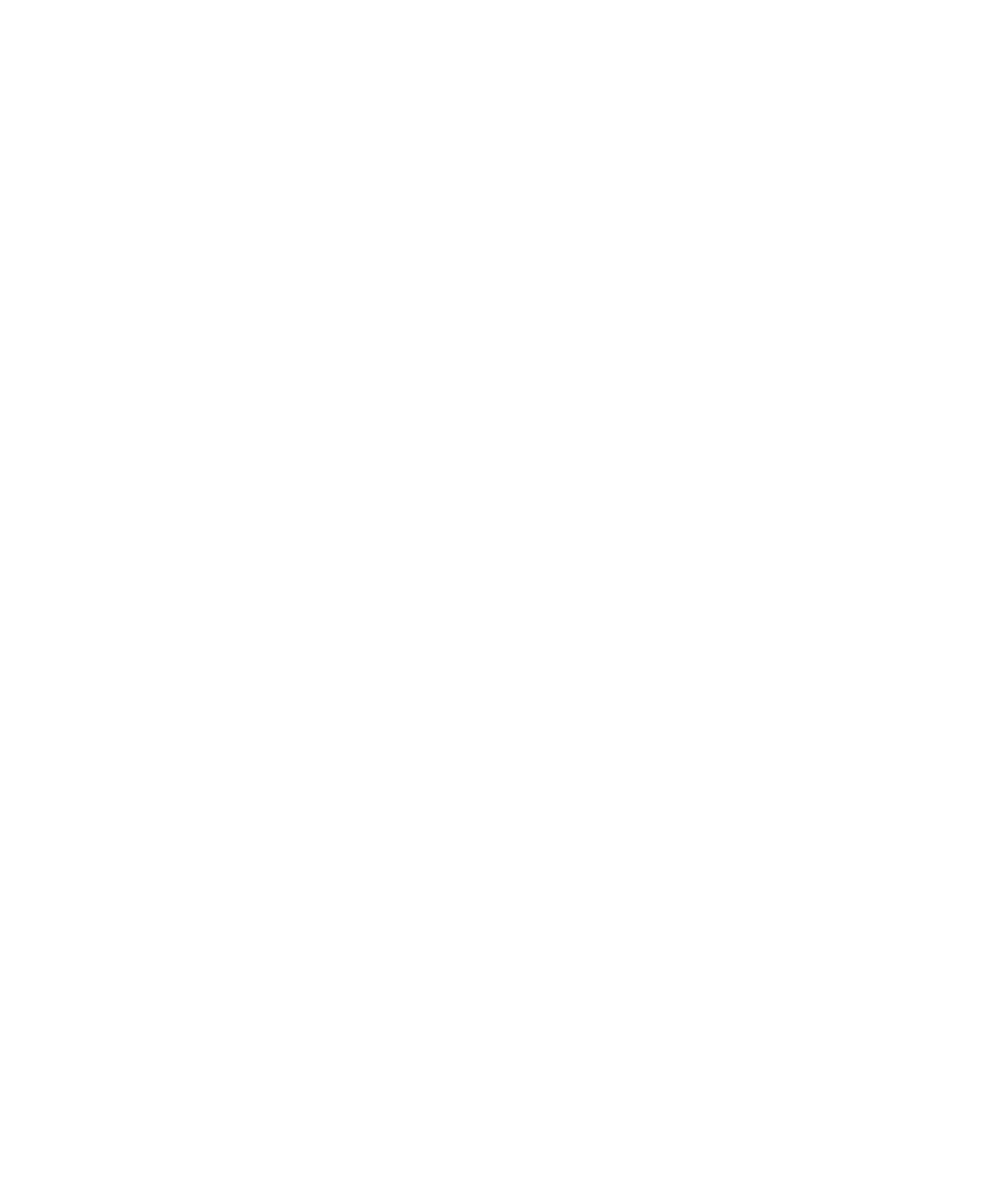
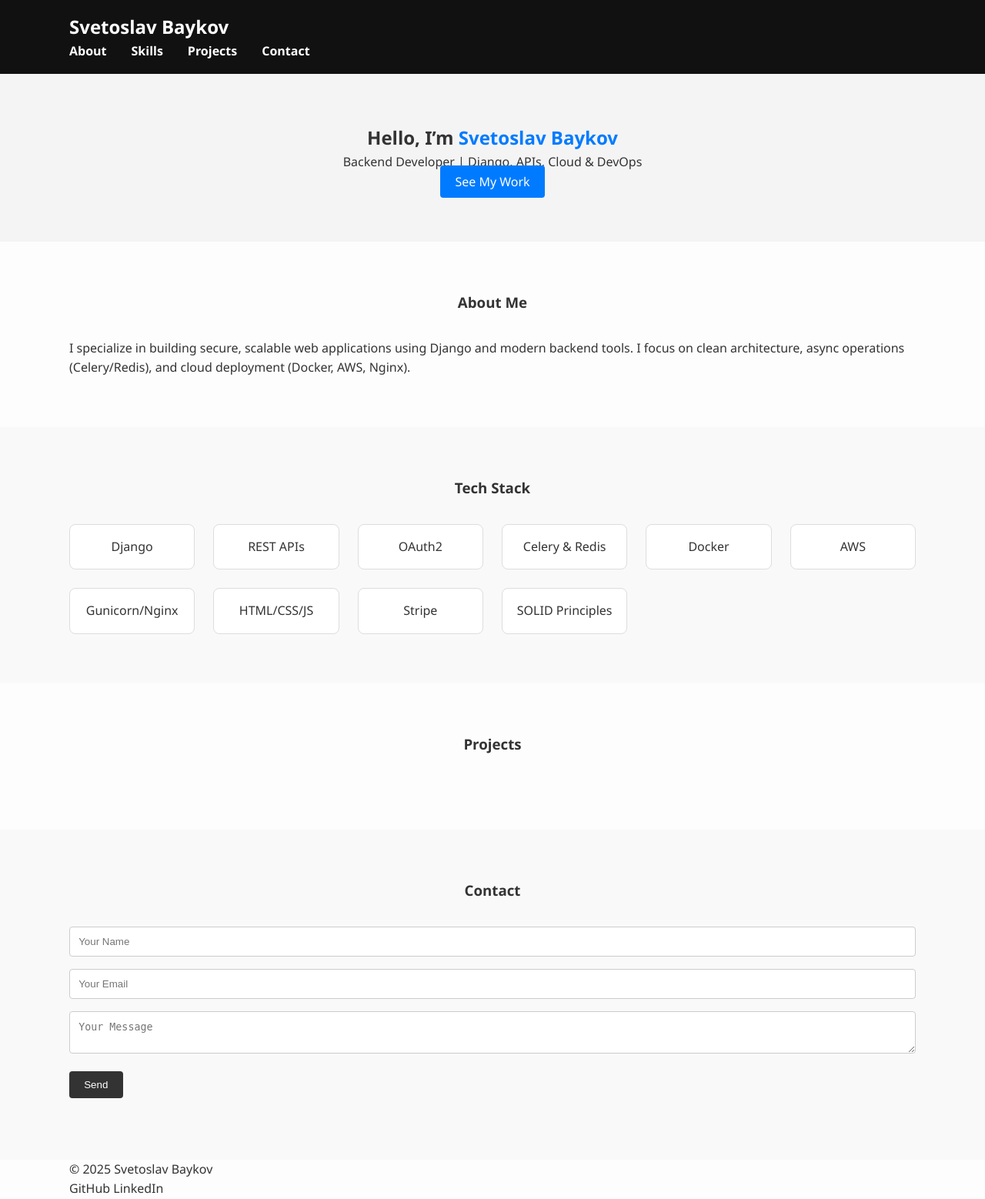
Before and after one commit to ChesterLen/Portfolio, a Django app: page / in a window 1280 px wide. Before the commit the page is empty. Shown: the whole page at 77% size. Before the commit the page ends 800 px from the top, so only its background shows below. Run offline with Django 5.2, Linux system fonts and the light colour scheme.

Commit message:
Write HTML and CSS code

```diff
--- a/portfolio/static/css/home/home.css
+++ b/portfolio/static/css/home/home.css
@@ -0,0 +1,144 @@
+* {
+    margin: 0;
+    padding: 0;
+    box-sizing: border-box;
+}
+
+body {
+    font-family: 'Segoe UI', sans-serif;
+    line-height: 1.6;
+    background: #fdfdfd;
+    color: #333;
+}
+
+a {
+    text-decoration: none;
+    color: inherit;
+}
+
+/* Container */
+.container {
+    width: 90%;
+    max-width: 1100px;
+    margin: auto;
+}
+
+/* Navbar */
+.navbar {
+    background: #111;
+    color: #fff;
+    padding: 1rem 0;
+}
+
+.navbar .logo {
+    font-size: 1.5rem;
+}
+
+.navbar .nav-links {
+    list-style: none;
+    display: flex;
+    gap: 2rem;
+}
+
+.navbar .nav-links li a {
+    color: #fff;
+    font-weight: bold;
+}
+
+/* Hero */
+.hero {
+    background: #f4f4f4;
+    padding: 4rem 0;
+    text-align: center;
+}
+
+.hero h2 span {
+    color: #007bff;
+}
+
+.hero .btn {
+    margin-top: 1rem;
+}
+
+/* Section */
+.section {
+    padding: 4rem 0;
+}
+
+.section h3 {
+    text-align: center;
+    margin-bottom: 2rem;
+}
+
+.bg-light {
+    background: #f9f9f9;
+}
+
+/* Grid */
+.grid {
+    display: grid;
+    gap: 1.5rem;
+}
+
+.skills-grid {
+    grid-template-columns: repeat(auto-fit, minmax(150px, 1fr));
+}
+
+.projects-grid {
+    grid-template-columns: repeat(auto-fit, minmax(250px, 1fr));
+}
+
+/* Card */
+.card {
+    padding: 1rem;
+    background: white;
+    border: 1px solid #ddd;
+    border-radius: 8px;
+    text-align: center;
+}
+
+/* Buttons */
+.btn {
+    padding: 0.6rem 1.2rem;
+    border: none;
+    border-radius: 4px;
+    cursor: pointer;
+}
+
+.btn.primary {
+    background: #007bff;
+    color: #fff;
+}
+
+.btn.secondary {
+    background: #333;
+    color: #fff;
+}
+
+/* Contact Form */
+.form input,
+.form textarea {
+    width: 100%;
+    padding: 0.7rem;
+    margin-bottom: 1rem;
+    border: 1px solid #ccc;
+    border-radius: 4px;
+}
+
+.form-msg {
+    margin-top: 1rem;
+    color: green;
+}
+
+/* Footer */
+.footer {
+    background: #111;
+    color: #fff;
+    text-align: center;
+    padding: 2rem 0;
+}
+
+.footer .social a {
+    margin: 0 0.5rem;
+    color: #007bff;
+}
--- a/portfolio/templates/base.html
+++ b/portfolio/templates/base.html
@@ -2,18 +2,47 @@
 
 <!DOCTYPE html>
 <html lang="en">
+
 <head>
     <meta charset="UTF-8">
     <meta name="viewport" content="width=device-width, initial-scale=1.0">
     <title>Document</title>
     <link rel="stylesheet" type="text/css" href="{% static 'css/styles.css' %}">
 </head>
+
 <body>
-    <header></header>
+    <nav class="navbar">
+        <div class="container">
+            <h1 class="logo">Svetoslav Baykov</h1>
+            <ul class="nav-links">
+                <li><a href="#about">About</a></li>
+                <li><a href="#skills">Skills</a></li>
+                <li><a href="#projects">Projects</a></li>
+                <li><a href="#contact">Contact</a></li>
+            </ul>
+        </div>
+    </nav>
+
+    <header class="hero">
+        <div class="container">
+            <h2>Hello, I’m <span>Svetoslav Baykov</span></h2>
+            <p>Backend Developer | Django, APIs, Cloud & DevOps</p>
+            <a href="#projects" class="btn primary">See My Work</a>
+        </div>
+    </header>
     <main class="site-main">
         {% block content %}
         {% endblock %}
     </main>
-    <footer></footer>
+    <footer>
+        <div class="container">
+            <p>&copy; 2025 Svetoslav Baykov</p>
+            <div class="social">
+                <a href="https://github.com/yourname" target="_blank">GitHub</a>
+                <a href="https://linkedin.com/in/yourname" target="_blank">LinkedIn</a>
+            </div>
+        </div>
+    </footer>
 </body>
+
 </html>
--- a/portfolio/templates/home/home_page.html
+++ b/portfolio/templates/home/home_page.html
@@ -1,4 +1,50 @@
 {% extends 'base.html' %}
 
 {% block content %}
+    <section id="about" class="section">
+        <div class="container">
+            <h3>About Me</h3>
+            <p>I specialize in building secure, scalable web applications using Django and modern backend tools. I focus on
+                clean architecture, async operations (Celery/Redis), and cloud deployment (Docker, AWS, Nginx).</p>
+        </div>
+    </section>
+
+    <section id="skills" class="section bg-light">
+        <div class="container">
+            <h3>Tech Stack</h3>
+            <div class="grid skills-grid">
+                <div class="card">Django</div>
+                <div class="card">REST APIs</div>
+                <div class="card">OAuth2</div>
+                <div class="card">Celery & Redis</div>
+                <div class="card">Docker</div>
+                <div class="card">AWS</div>
+                <div class="card">Gunicorn/Nginx</div>
+                <div class="card">HTML/CSS/JS</div>
+                <div class="card">Stripe</div>
+                <div class="card">SOLID Principles</div>
+            </div>
+        </div>
+    </section>
+
+    <section id="projects" class="section">
+        <div class="container">
+            <h3>Projects</h3>
+            <div id="projects-grid" class="grid projects-grid">
+            </div>
+        </div>
+    </section>
+
+    <section id="contact" class="section bg-light">
+        <div class="container">
+            <h3>Contact</h3>
+            <form id="contact-form" class="form">
+                <input type="text" name="name" placeholder="Your Name" required />
+                <input type="email" name="email" placeholder="Your Email" required />
+                <textarea name="message" placeholder="Your Message" required></textarea>
+                <button type="submit" class="btn secondary">Send</button>
+                <p id="form-msg" class="form-msg"></p>
+            </form>
+        </div>
+    </section>
 {% endblock %}
```
Also changed, not shown: portfolio/static/js/main.js (added).
